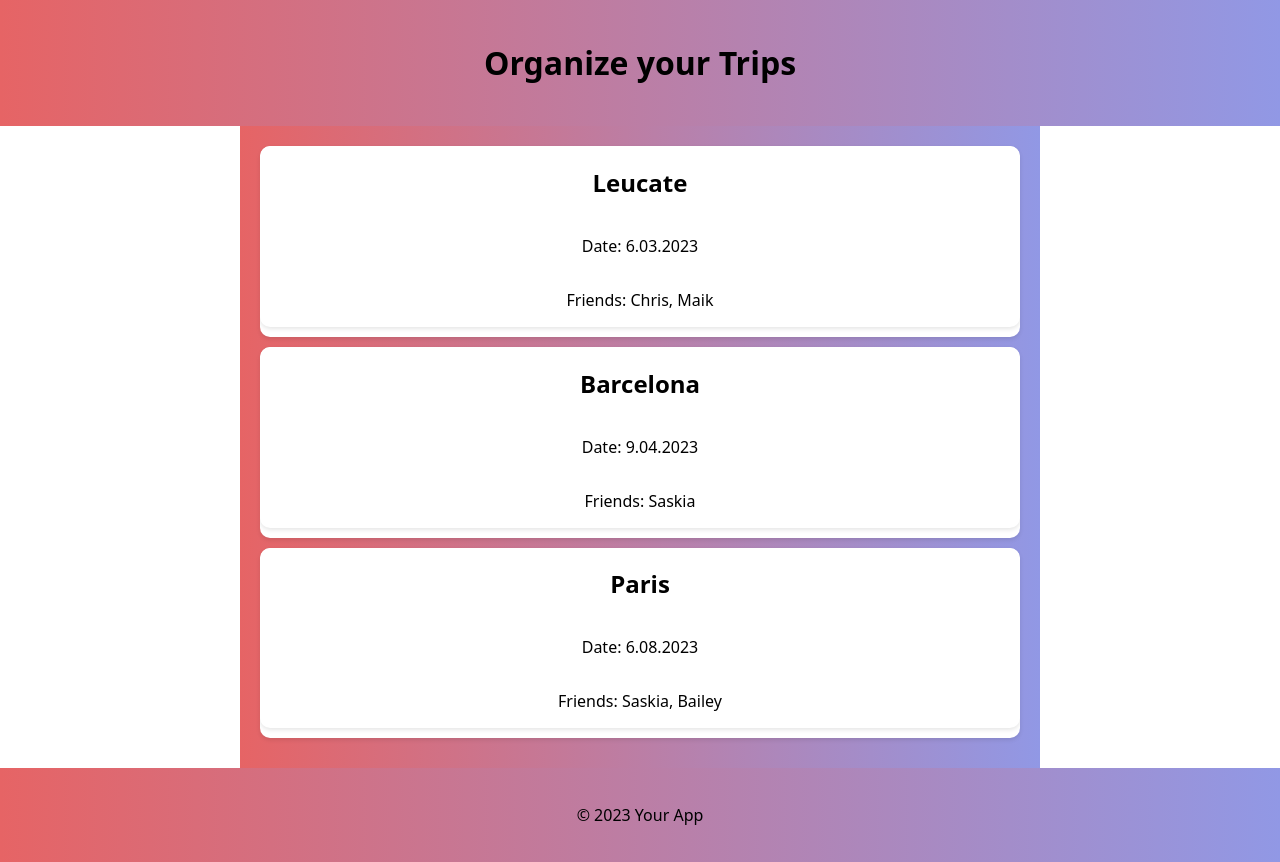
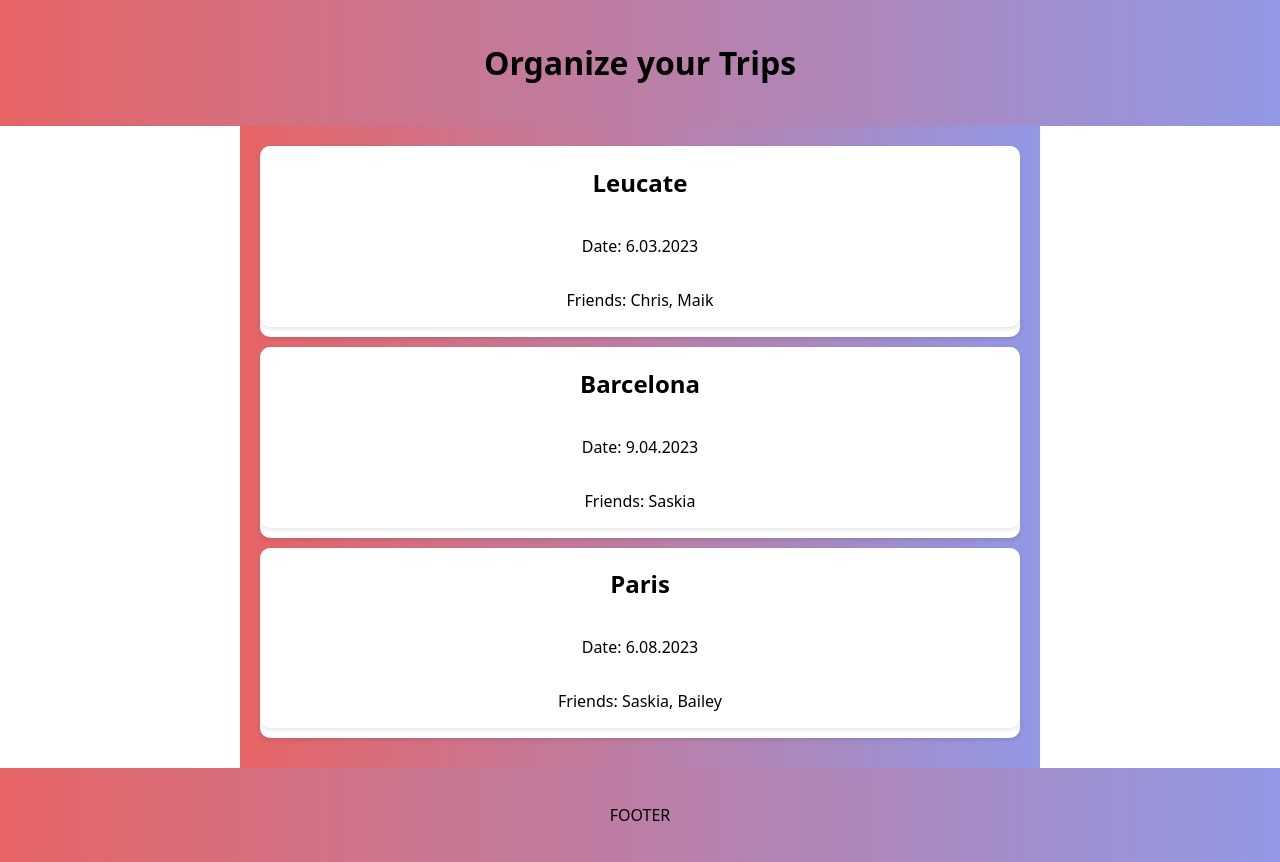
Before and after one commit to SelcoD/CampingFriends, a Next.js app: page /ListPage in a window 1280 px wide. Built offline with nearby package versions, Linux system fonts and the light colour scheme.

Commit message:
deleted some unnecessary code

```diff
--- a/pages/ListPage.js
+++ b/pages/ListPage.js
@@ -17,7 +17,7 @@ export default function ListPage() {
         ))}
       </Container>
       <Footer>
-        <p>© 2023 Your App</p>
+        <p>FOOTER</p>
       </Footer>
     </>
   );
--- a/pages/index.js
+++ b/pages/index.js
@@ -1,6 +1,3 @@
-import React from "react";
-import CampingCard from "../components/CampingCard";
-import { campingTrips } from "../data/campingTrips";
 import ListPage from "./ListPage";
 
 export default function HomePage() {
```
